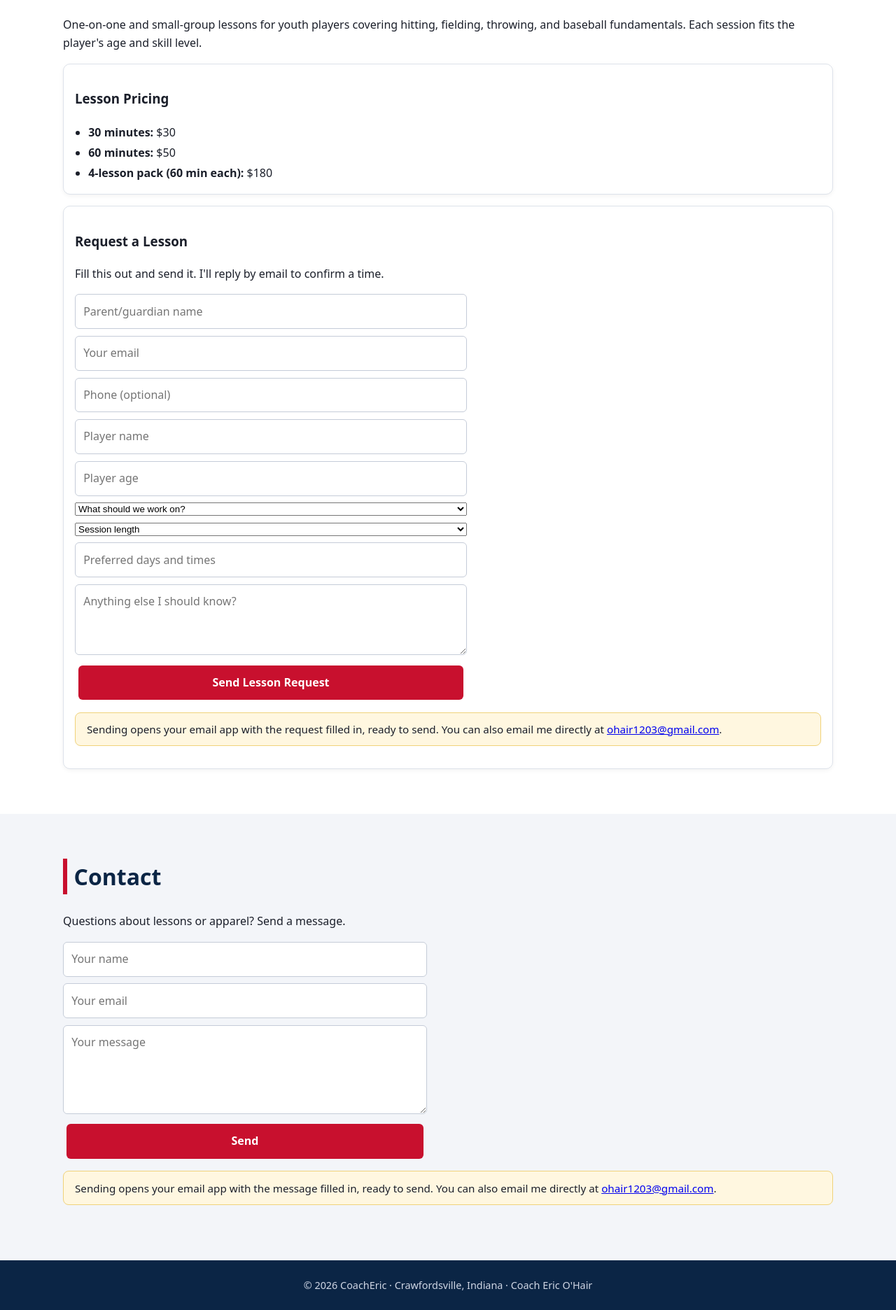
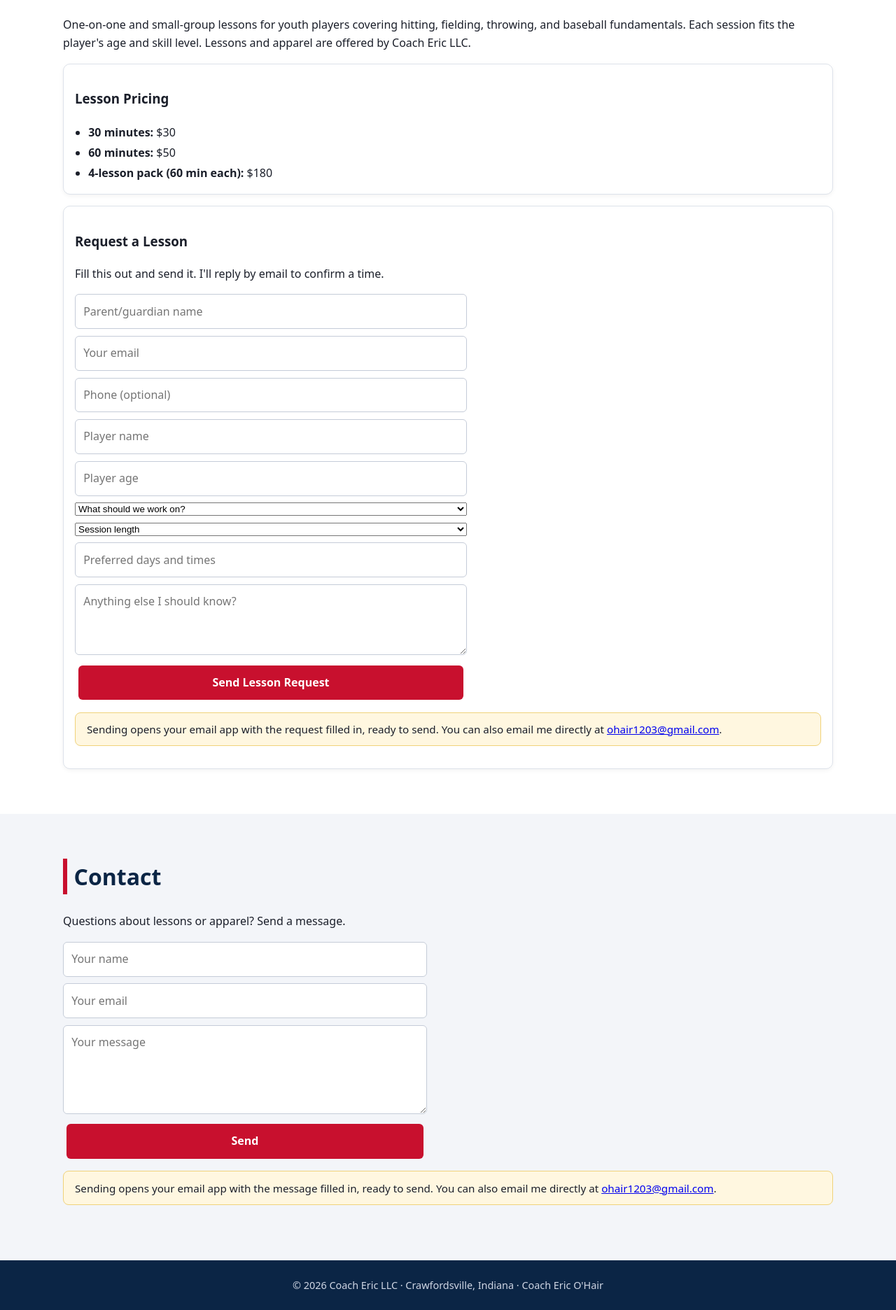
Before and after one commit to ericnestafidel-sketch/CoachEric, a plain HTML site: page index.html in a window 1280 px wide. Shown: the part 3620-5492 px from the top of the page at 70% size. Drawn offline with Linux system fonts and the light colour scheme.

Commit message:
Name Coach Eric LLC in the footer and lessons copy. (#1)
The site is operated by Coach Eric LLC, so the copyright line and the private lessons intro say so without adding other legal details.

Co-authored-by: Cursor Agent <cursoragent@cursor.com>
Co-authored-by: ericnestafidel-sketch <ericnestafidel-sketch@users.noreply.github.com>

```diff
--- a/index.html
+++ b/index.html
@@ -78,7 +78,7 @@ footer{background:var(--navy);color:#cfd6e4;text-align:center;padding:1.5rem;fon
 </div></div></section>
 
 <section id="lessons"><div class="wrap"><h2>Private Lessons</h2>
-<p>One-on-one and small-group lessons for youth players covering hitting, fielding, throwing, and baseball fundamentals. Each session fits the player's age and skill level.</p>
+<p>One-on-one and small-group lessons for youth players covering hitting, fielding, throwing, and baseball fundamentals. Each session fits the player's age and skill level. Lessons and apparel are offered by Coach Eric LLC.</p>
 <div class="card" style="margin-bottom:1rem"><h3>Lesson Pricing</h3>
 <ul style="margin:.3rem 0 0;padding-left:1.2rem;line-height:1.8">
 <li><strong>30 minutes:</strong> $30</li>
@@ -123,5 +123,5 @@ location.href='mailto:ohair1203@gmail.com?subject='+encodeURIComponent('CoachEri
 </script>
 </div></section>
 
-<footer>© 2026 CoachEric · Crawfordsville, Indiana · Coach Eric O'Hair</footer>
+<footer>© 2026 Coach Eric LLC · Crawfordsville, Indiana · Coach Eric O'Hair</footer>
 </body></html>
```
